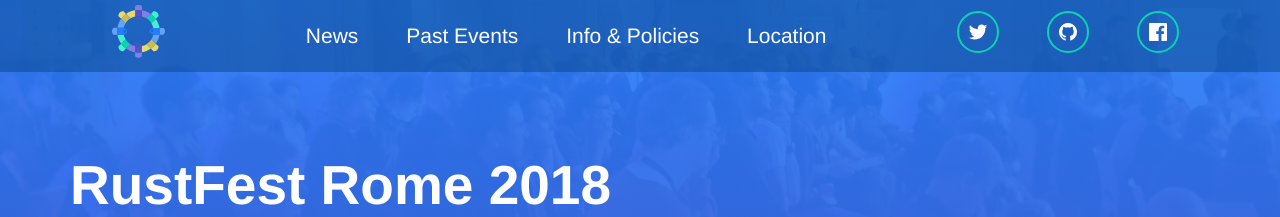
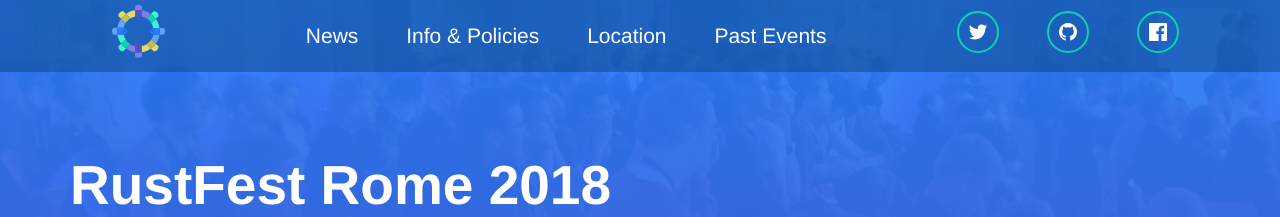
Before and after one commit to RustFestEU/rome.rustfest.eu, a Jekyll site: the page built from index.html, in a window 1280 px wide. Shown: the top 217 px of the page. Built offline with Jekyll 4.4.1, drawn with Linux system fonts in a browser that asks for light colours; nearby versions of some CDN libraries; part of the change alters nothing that is shown.

```diff
--- a/_data/header_menu.yml
+++ b/_data/header_menu.yml
@@ -1,8 +1,8 @@
 - title: News
   link: https://blog.rustfest.eu/
-- title: Past Events
-  link: https://blog.rustfest.eu/past_events/
 - title: "Info & Policies"
   link: /info/
 - title: Location
   link: /location/
+- title: Past Events
+  link: https://blog.rustfest.eu/past_events/
```
